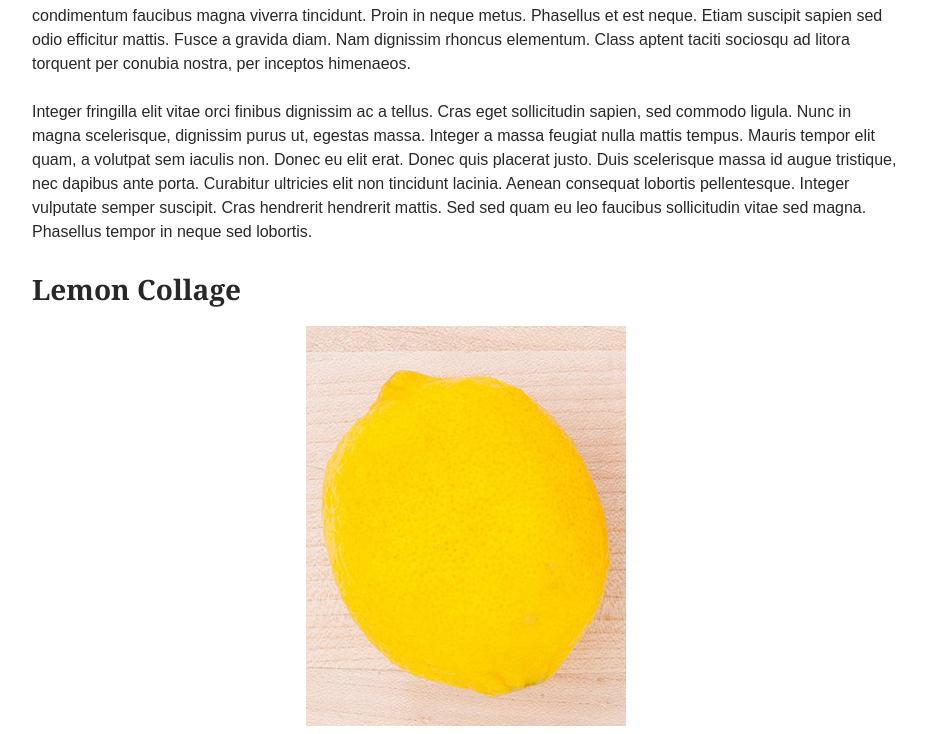
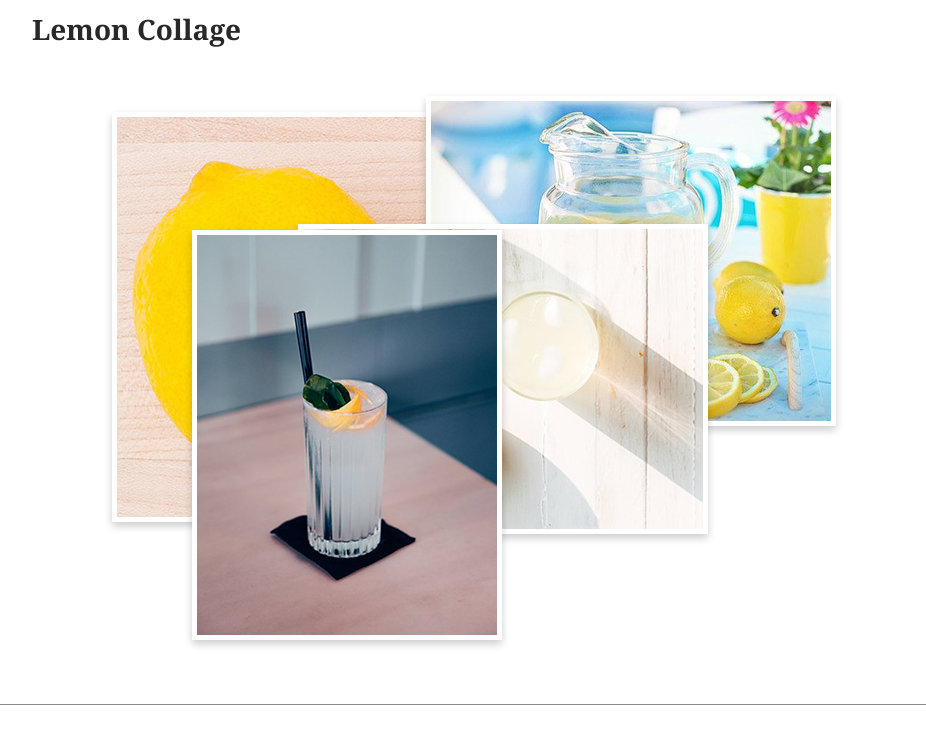
Before and after one commit to CloueM/FWD-1000-a5, a plain HTML site: page product-1.html in a window 1280 px wide. Shown: the part 1419-2153 px from the top of the page, without its empty margins (24-950 px from the left). Drawn offline with Linux system fonts and the light colour scheme.

Commit message:
Fix collage interactions

```diff
--- a/styles/product-1.css
+++ b/styles/product-1.css
@@ -33,6 +33,7 @@ body {
 	color: #282828;
 	background-color: #ffffff;
 	padding-bottom: .5rem;
+	min-height: 100vh;
 }
 
 h1,
@@ -253,7 +254,9 @@ a.cart-link {
 @media (min-width: 31.25em) {
 
 	.float-left {
-
+		float: left;
+		margin-right: 1.5rem;
+		margin-bottom: .5rem;
 	}
 
 }
@@ -263,23 +266,50 @@ a.cart-link {
 	.collage {
 		width: 100%;
 		height: 38rem;
+		position: relative;
+	}
 
+	.collage img{
+		max-width: 55%;
+		transition: all 0.3s ease-in-out;
+		border: 5px solid white;
+		box-shadow: 0 4px 8px rgba(0,0,0,0.2);
+	}
+
+	.collage img:hover {
+		z-index: 5;
+		transform: scale(1.05);
+	}
+
+	.lemon-photo-1,
+	.lemon-photo-2,
+	.lemon-photo-3,
+	.lemon-photo-4 {
+		position: absolute;
 	}
 
 	.lemon-photo-1 {
-
+		top: 2rem;
+		left: 5rem;
+		z-index: 1;
 	}
 
 	.lemon-photo-2 {
-
+		bottom: 1rem;
+		left: 10rem;
+		z-index: 4;
 	}
 
 	.lemon-photo-3 {
-
+		top: 9rem;
+		right: 12rem;
+		z-index: 3;
 	}
 
 	.lemon-photo-4 {
-
+		top: 1rem;
+		right: 4rem;
+		z-index: 2;
 	}
 
 }
```
